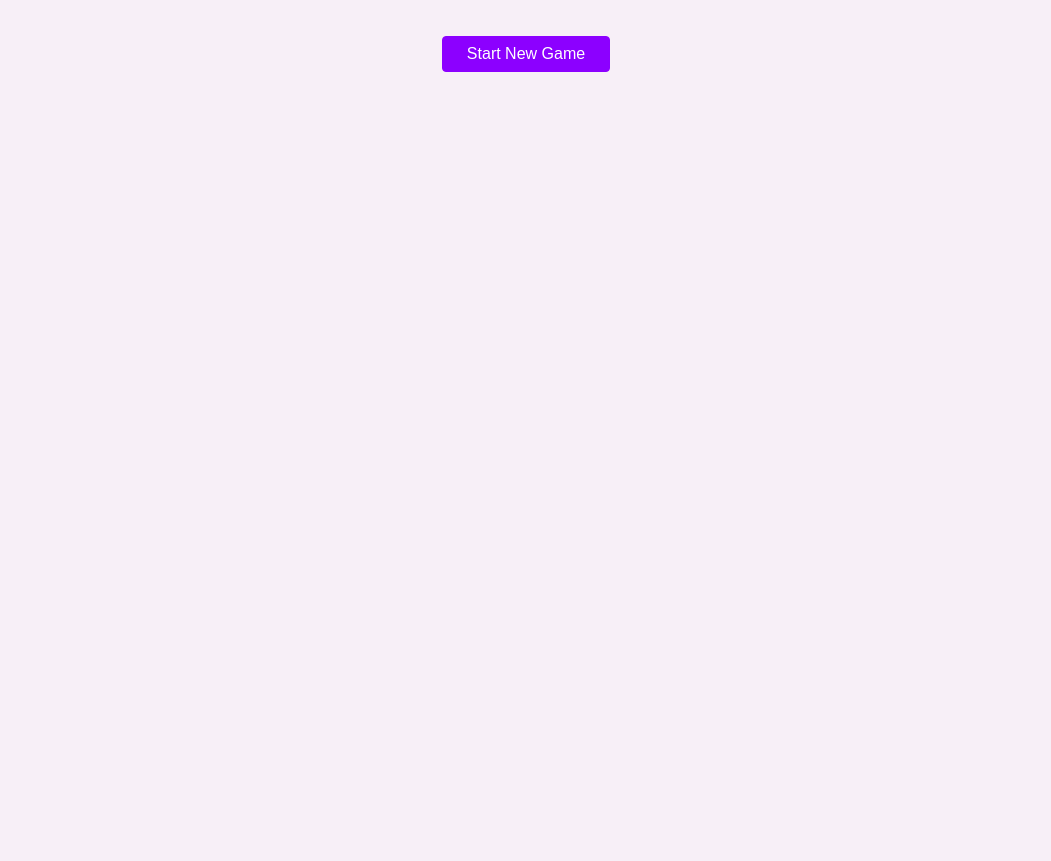
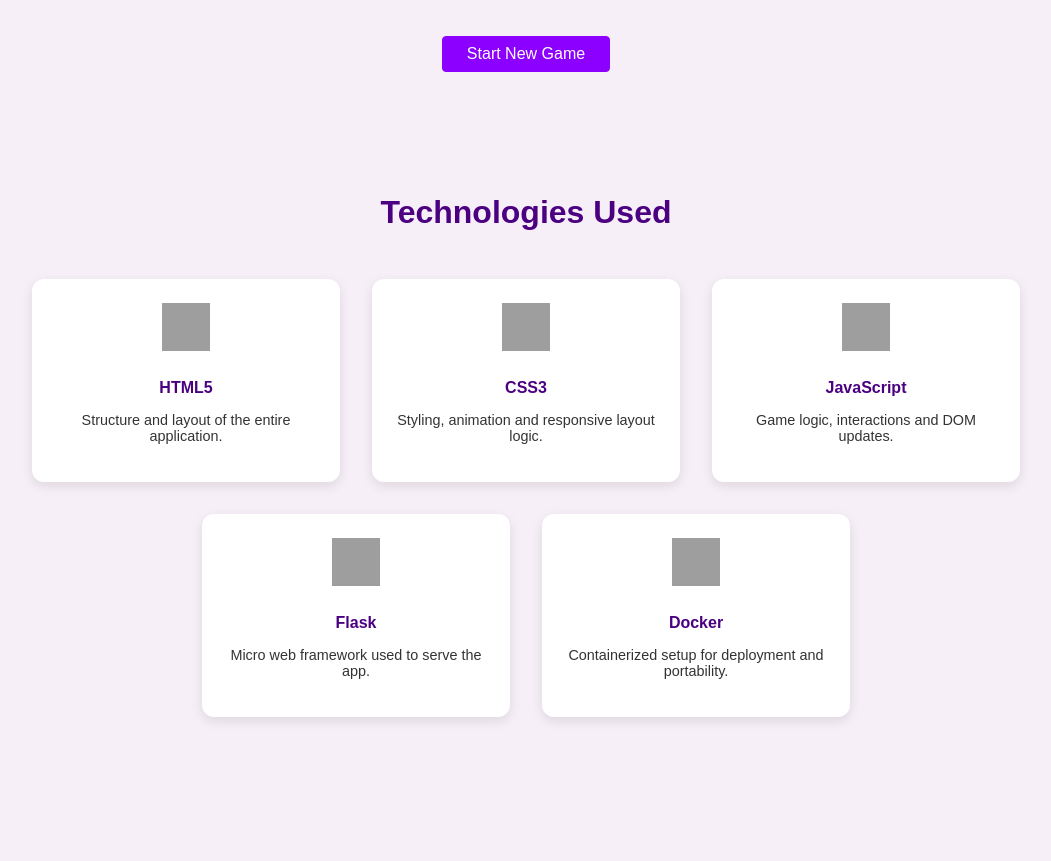
Before and after one commit to Marcelo-FC/tic-tac-toe-demo, a Flask app: page / in a window 1280 px wide. Shown: the part 471-1332 px from the top of the page, without its empty margins (114-1165 px from the left). Before the commit the page ends 543 px from the top, so only its background shows below. Run offline with Flask 3, Linux system fonts and the light colour scheme; grey boxes are pictures that could not be loaded.

Commit message:
Added technologies used

```diff
--- /dev/null
+++ b/static/styles/tech.css
@@ -0,0 +1,58 @@
+.tech-section {
+    margin: 4rem auto;
+    padding: 2rem 1rem;
+    max-width: 1200px;
+    text-align: center;
+  }
+
+  .tech-section h2 {
+    font-size: 2rem;
+    margin-bottom: 2rem;
+    color: #4B0082;
+  }
+
+  .tech-grid {
+    display: flex;
+    flex-direction: column;
+    gap: 2rem;
+    align-items: center;
+    margin: 3rem auto;
+  }
+
+  .tech-row {
+    display: flex;
+    gap: 2rem;
+    justify-content: center;
+    flex-wrap: wrap;
+  }
+
+  .tech-card {
+    background: white;
+    border-radius: 12px;
+    padding: 1.5rem;
+    width: 260px;
+    text-align: center;
+    box-shadow: 0 4px 12px rgba(0,0,0,0.1);
+    transition: transform 0.3s ease, box-shadow 0.3s ease;
+  }
+
+  .tech-card:hover {
+    transform: translateY(-5px);
+    box-shadow: 0 8px 20px rgba(0,0,0,0.15);
+  }
+
+  .tech-card img {
+    width: 48px;
+    height: 48px;
+    margin-bottom: 1rem;
+  }
+
+  .tech-card h4 {
+    margin: 0.5rem 0;
+    color: #4B0082;
+  }
+
+  .tech-card p {
+    font-size: 0.9rem;
+    color: #333333;
+  }
--- a/templates/index.html
+++ b/templates/index.html
@@ -16,6 +16,7 @@
     <link rel="stylesheet" href="{{ url_for('static', filename='styles/overlays.css') }}">
     <link rel="stylesheet" href="{{ url_for('static', filename='styles/configuration.css') }}">
     <link rel="stylesheet" href="{{ url_for('static', filename='styles/game.css') }}">
+    <link rel="stylesheet" href="{{ url_for('static', filename='styles/tech.css') }}">
 
     <script src="{{ url_for('static', filename='scripts/config.js') }}" defer></script>
     <script src="{{ url_for('static', filename='scripts/game.js') }}" defer></script>
@@ -86,6 +87,41 @@
           <li data-col="3" data-row="3"></li>
         </ol>
       </section>
+      <div class="tech-section">
+        <h2>Technologies Used</h2>
+        <div class="tech-grid">
+          <div class="tech-row">
+          <div class="tech-card">
+            <img src="https://cdn.jsdelivr.net/npm/simple-icons@v7/icons/html5.svg" alt="HTML">
+            <h4>HTML5</h4>
+            <p>Structure and layout of the entire application.</p>
+          </div>
+          <div class="tech-card">
+            <img src="https://cdn.jsdelivr.net/npm/simple-icons@v7/icons/css3.svg" alt="CSS">
+            <h4>CSS3</h4>
+            <p>Styling, animation and responsive layout logic.</p>
+          </div>
+          <div class="tech-card">
+            <img src="https://cdn.jsdelivr.net/npm/simple-icons@v7/icons/javascript.svg" alt="JavaScript">
+            <h4>JavaScript</h4>
+            <p>Game logic, interactions and DOM updates.</p>
+          </div>
+        </div>
+        <div class="tech-row">
+          <div class="tech-card">
+            <img src="https://cdn.jsdelivr.net/npm/simple-icons@v7/icons/flask.svg" alt="Flask">
+            <h4>Flask</h4>
+            <p>Micro web framework used to serve the app.</p>
+          </div>
+          <div class="tech-card">
+            <img src="https://cdn.jsdelivr.net/npm/simple-icons@v7/icons/docker.svg" alt="Docker">
+            <h4>Docker</h4>
+            <p>Containerized setup for deployment and portability.</p>
+          </div>
+        </div>
+        </div>
+      </div>
+
     </main>
   </body>
 </html>
```
